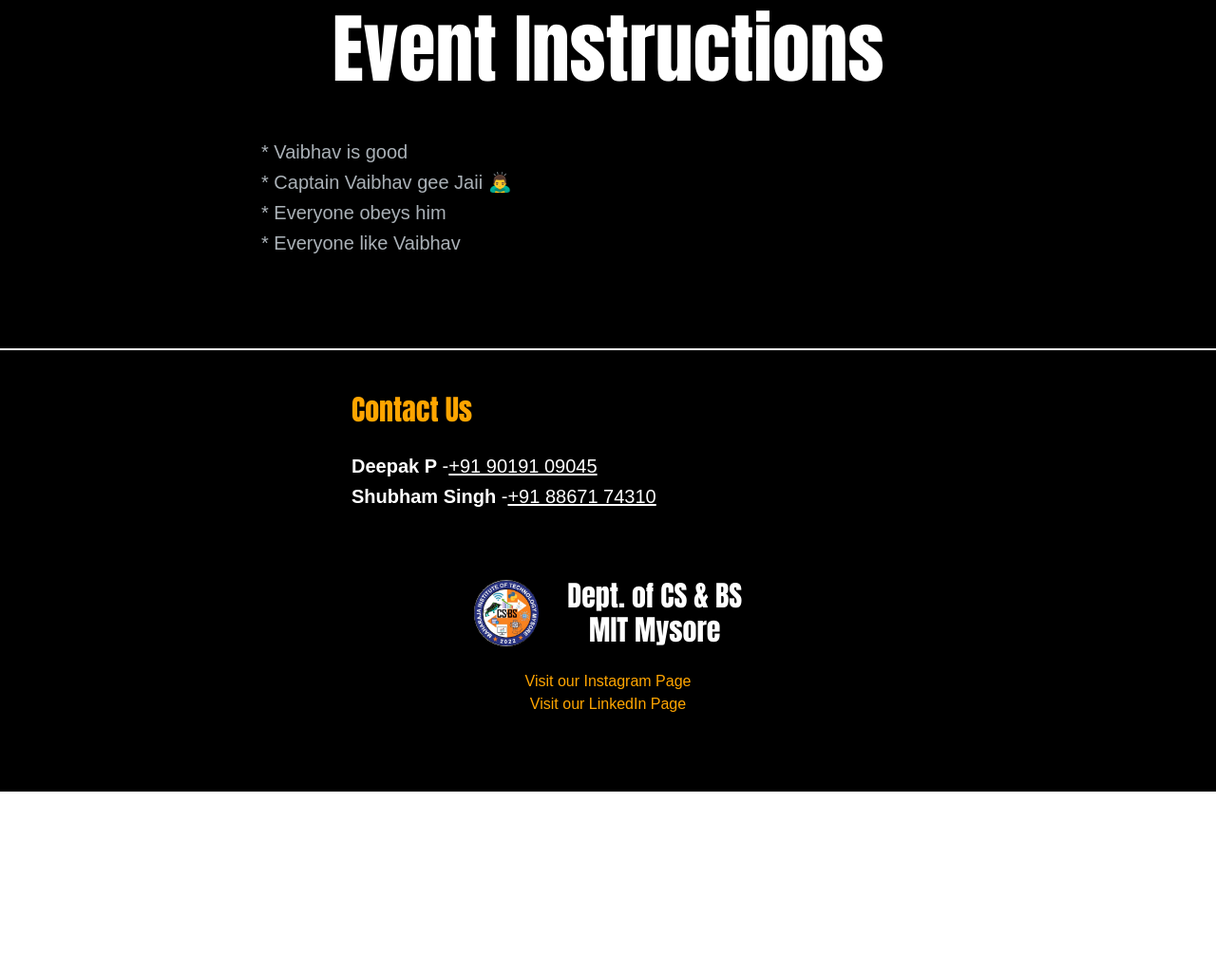
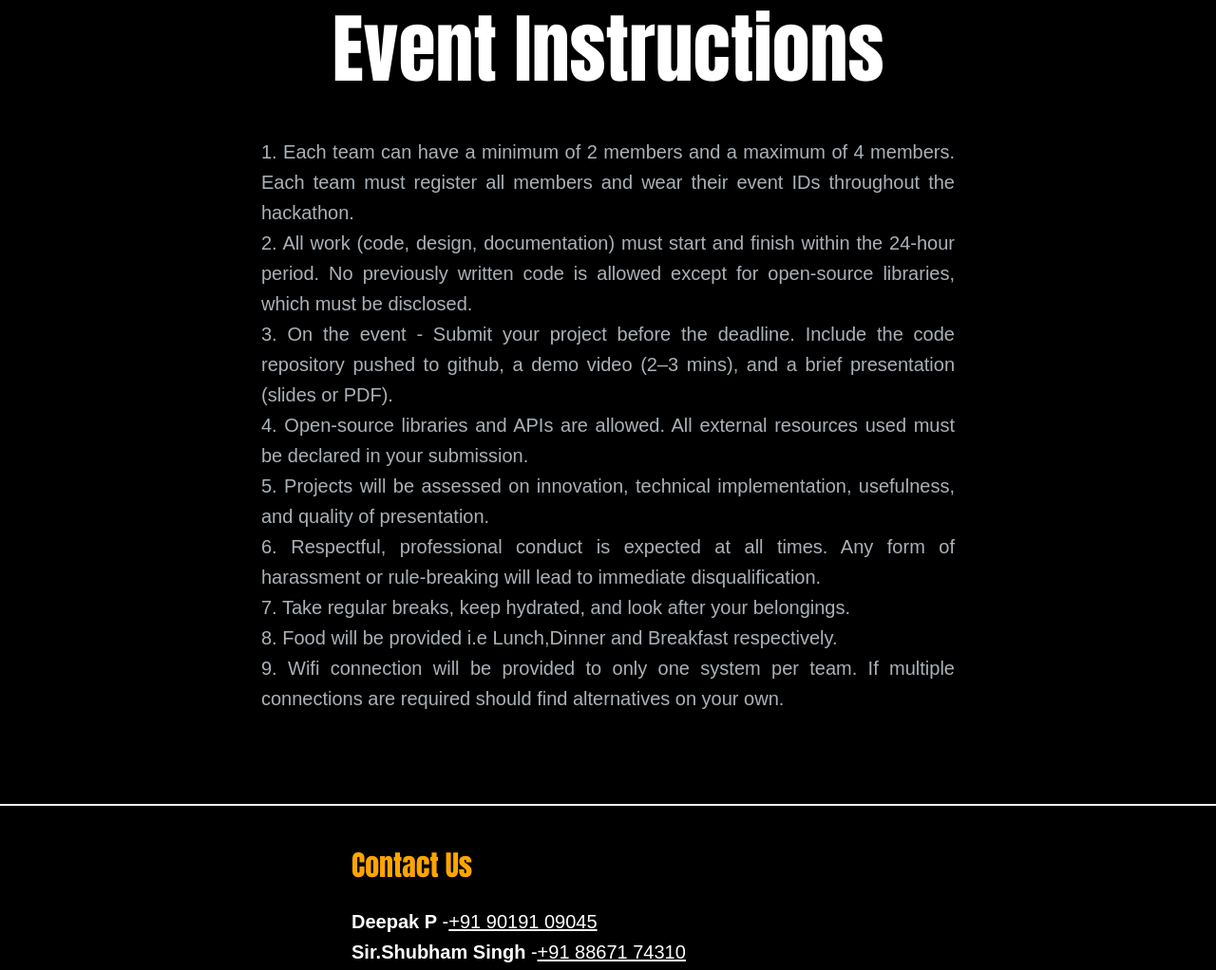
Before and after one commit to Sparky7915/Code-Vault, a plain HTML site: page index.html in a window 1280 px wide. Shown: the part 2498-3520 px from the top of the page at 95% size. Before the commit the page ends 3332 px from the top, so only its background shows below. Drawn offline with Linux system fonts and the light colour scheme; a web font is replaced by a local one.

Commit message:
Instructions added - 9

```diff
--- a/index.html
+++ b/index.html
@@ -205,10 +205,15 @@
                         <!-- <div class="padded-box"> </div> -->
                         <h3 class="wow fadeInRight padded-Instheading" data-wow-duration="1s" data-wow-delay=".3s">Event Instructions</h3>
                         <div class="padded-instructions"> </div>
-                        <p class="wow fadeInRight my-about" data-wow-duration="1s" data-wow-delay=".4s">* Vaibhav is good</p>
-                        <p class="wow fadeInRight my-about" data-wow-duration="1s" data-wow-delay=".4s">* Captain Vaibhav gee Jaii 🙇‍♂️</p>
-                        <p class="wow fadeInRight my-about" data-wow-duration="1s" data-wow-delay=".4s">* Everyone obeys him</p>
-                        <p class="wow fadeInRight my-about" data-wow-duration="1s" data-wow-delay=".4s">* Everyone like Vaibhav</p>
+                        <p class="wow fadeInRight my-about" data-wow-duration="1s" data-wow-delay=".4s">1. Each team can have a minimum of 2 members and a maximum of 4 members. Each team must register all members and wear their event IDs throughout the hackathon. </p>
+                        <p class="wow fadeInRight my-about" data-wow-duration="1s" data-wow-delay=".4s">2. All work (code, design, documentation) must start and finish within the 24-hour period. No previously written code is allowed except for open-source libraries, which must be disclosed.</p>
+                        <p class="wow fadeInRight my-about" data-wow-duration="1s" data-wow-delay=".4s">3. On the event -  Submit your project before the deadline. Include the code repository pushed to github, a demo video (2–3 mins), and a brief presentation (slides or PDF).</p>
+                        <p class="wow fadeInRight my-about" data-wow-duration="1s" data-wow-delay=".4s">4. Open-source libraries and APIs are allowed. All external resources used must be declared in your submission.</p>
+                        <p class="wow fadeInRight my-about" data-wow-duration="1s" data-wow-delay=".4s">5. Projects will be assessed on innovation, technical implementation, usefulness, and quality of presentation.</p>
+                        <p class="wow fadeInRight my-about" data-wow-duration="1s" data-wow-delay=".4s">6. Respectful, professional conduct is expected at all times. Any form of harassment or rule-breaking will lead to immediate disqualification.</p>
+                        <p class="wow fadeInRight my-about" data-wow-duration="1s" data-wow-delay=".4s">7. Take regular breaks, keep hydrated, and look after your belongings.</p>
+                        <p class="wow fadeInRight my-about" data-wow-duration="1s" data-wow-delay=".4s">8. Food will be provided i.e Lunch,Dinner and Breakfast respectively.</p>
+                        <p class="wow fadeInRight my-about" data-wow-duration="1s" data-wow-delay=".4s">9. Wifi connection will be provided to only one system per team. If multiple connections are required should find alternatives on your own.</p>
                         <!-- <div class="padded-instructions"> </div> -->
                     </div>
                 </div>
@@ -346,7 +351,7 @@
                                     <strong class="my-contact-names">Deepak P</strong> -<a href="tel:+919019109045"
                                         style="color: white; text-decoration: underline;" class="my-contact-names">+91
                                         90191 09045</a><br />
-                                    <strong class="my-contact-names">Shubham Singh</strong> -<a href="tel:+918867174310"
+                                    <strong class="my-contact-names">Sir.Shubham Singh</strong> -<a href="tel:+918867174310"
                                         style="color: white; text-decoration: underline;" class="my-contact-names">+91
                                         88671 74310</a>
                                 </p>
```
